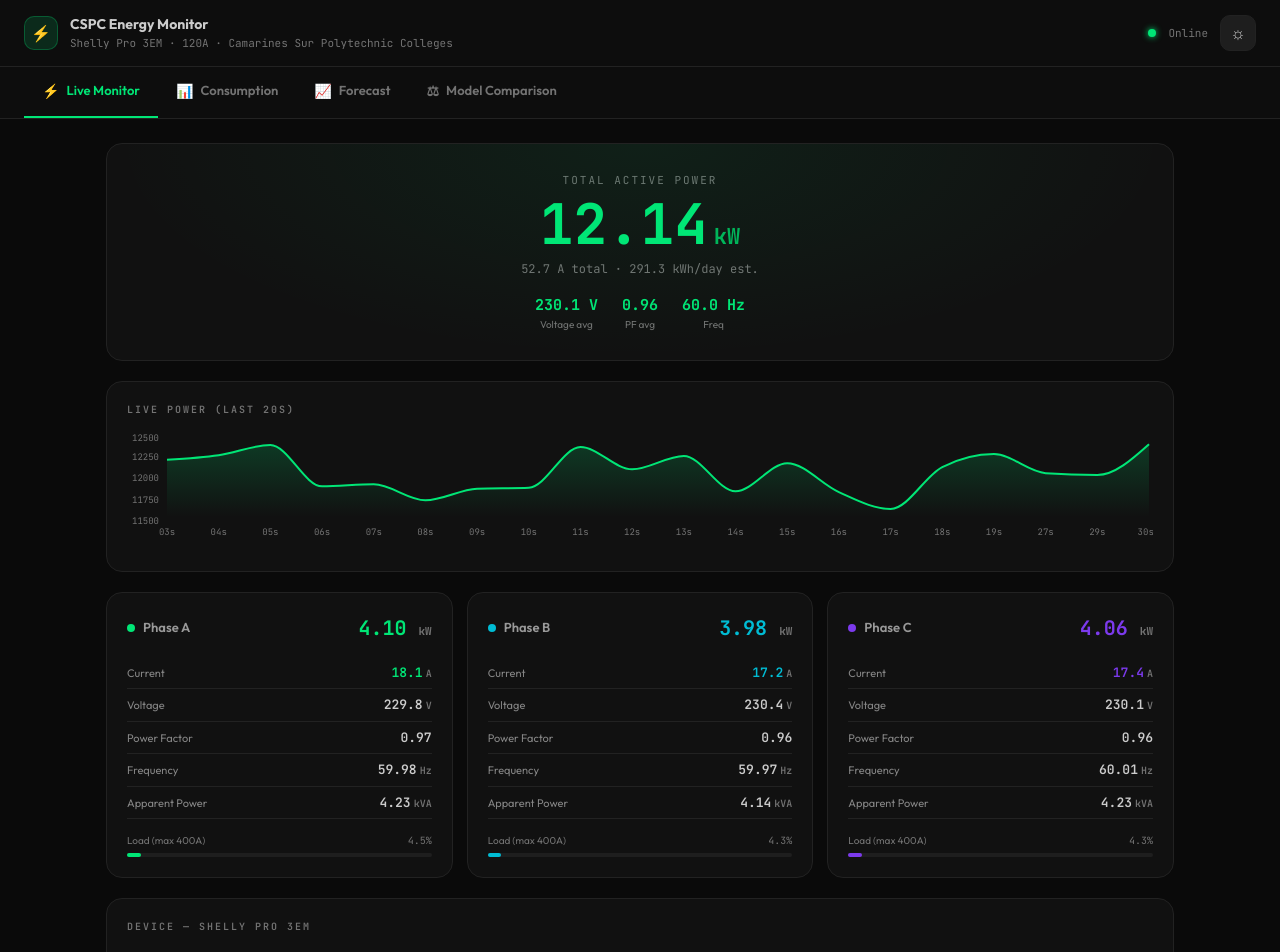
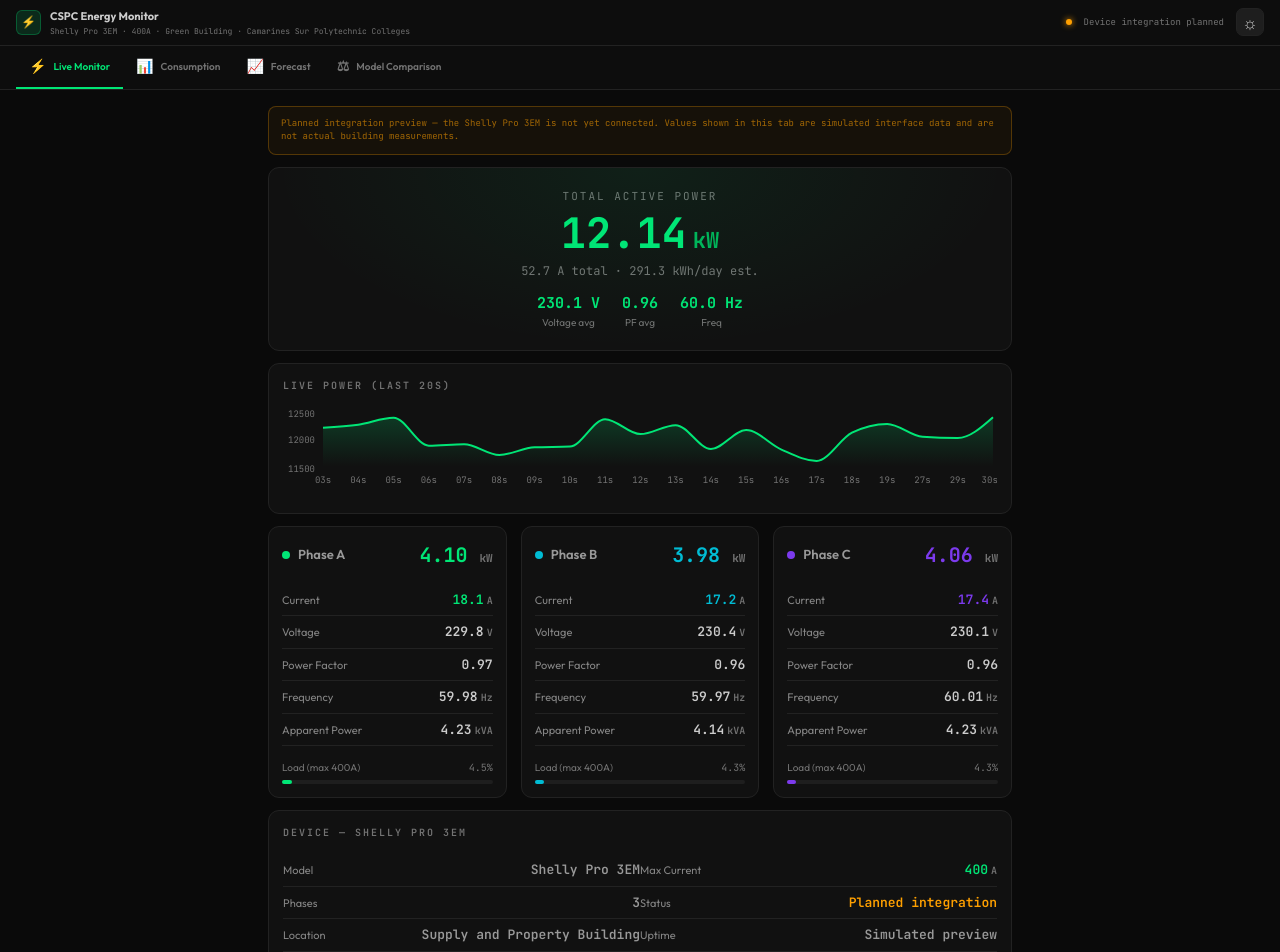
Before and after one commit to grvillamer/cspc-energy-monitor, a React (Vite) app: page / in a window 1280 px wide. Shown: the top 952 px of the page. Built offline with nearby package versions, Linux system fonts and the light colour scheme; the HTML template or start-up script is replaced by a standard one.

Commit message:
update code

```diff
--- a/src/App.tsx
+++ b/src/App.tsx
@@ -137,7 +137,7 @@ function StatRow({ label, value, unit, color = TEXT_PRIMARY }: { label: string;
 
 function Card({ children, style = {} }: { children: React.ReactNode; style?: React.CSSProperties }) {
   return (
-    <div style={{ background: CARD, border: `1px solid ${BORDER}`, borderRadius: 16, padding: 20, ...style }}>
+    <div style={{ background: CARD, border: `1px solid ${BORDER}`, borderRadius: 11, padding: 14, ...style }}>
       {children}
     </div>
   );
@@ -190,19 +190,19 @@ function LiveMonitorTab() {
   const totalA = phases.reduce((s, p) => s + p.current, 0);
 
   return (
-    <div style={{ display: "flex", flexDirection: "column", gap: 20 }}>
+    <div style={{ display: "flex", flexDirection: "column", gap: 12 }}>
 
       {/* Hero readout */}
-      <Card style={{ textAlign: "center", padding: "28px 20px", position: "relative", overflow: "hidden" }}>
+      <Card style={{ textAlign: "center", padding: "20px 14px", position: "relative", overflow: "hidden" }}>
         <div style={{ position: "absolute", inset: 0, background: `radial-gradient(ellipse at 50% 0%, ${G}12 0%, transparent 70%)`, pointerEvents: "none" }} />
         <p style={{ color: TEXT_FAINT, fontSize: 11, fontFamily: MONO, textTransform: "uppercase", letterSpacing: 2, marginBottom: 8 }}>Total Active Power</p>
-        <p style={{ color: G, fontSize: 56, fontWeight: 700, fontFamily: MONO, lineHeight: 1, marginBottom: 4 }}>
+        <p style={{ color: G, fontSize: 42, fontWeight: 700, fontFamily: MONO, lineHeight: 1, marginBottom: 4 }}>
           {(total / 1000).toFixed(2)}<span style={{ fontSize: 22, color: G2, marginLeft: 6 }}>kW</span>
         </p>
         <p style={{ color: TEXT_FAINT, fontSize: 12, fontFamily: MONO, marginTop: 8 }}>
           {totalA.toFixed(1)} A total · {((total / 1000) * 24).toFixed(1)} kWh/day est.
         </p>
-        <div style={{ display: "flex", justifyContent: "center", gap: 24, marginTop: 16 }}>
+        <div style={{ display: "flex", justifyContent: "center", gap: 22, marginTop: 12 }}>
           {[{ label: "Voltage avg", val: (phases.reduce((s,p)=>s+p.voltage,0)/3).toFixed(1)+" V" },
             { label: "PF avg", val: (phases.reduce((s,p)=>s+p.pf,0)/3).toFixed(2) },
             { label: "Freq", val: "60.0 Hz" },
@@ -218,7 +218,7 @@ function LiveMonitorTab() {
       {/* Live chart */}
       <Card>
         <SectionTitle>Live Power (last 20s)</SectionTitle>
-        <ResponsiveContainer width="100%" height={120}>
+        <ResponsiveContainer width="100%" height={92}>
           <AreaChart data={liveHistory} margin={{ top: 4, right: 4, bottom: 0, left: 0 }}>
             <defs>
               <linearGradient id="lgLive" x1="0" y1="0" x2="0" y2="1">
@@ -237,7 +237,7 @@ function LiveMonitorTab() {
       {/* Phase cards */}
       <div style={{ display: "grid", gridTemplateColumns: "repeat(auto-fit, minmax(220px, 1fr))", gap: 14 }}>
         {phases.map((p) => (
-          <Card key={p.id}>
+          <Card key={p.id} style={{ padding: 13 }}>
             <div style={{ display: "flex", alignItems: "center", justifyContent: "space-between", marginBottom: 14 }}>
               <div style={{ display: "flex", alignItems: "center", gap: 8 }}>
                 <div style={{ width: 8, height: 8, borderRadius: 4, background: p.color }} />
@@ -272,11 +272,11 @@ function LiveMonitorTab() {
             <SectionTitle>Device — Shelly Pro 3EM</SectionTitle>
             <div style={{ display: "grid", gridTemplateColumns: "1fr 1fr", gap: 0 }}>
               <StatRow label="Model" value="Shelly Pro 3EM" color={TEXT_SECONDARY} />
-          <StatRow label="Max Current" value="120" unit="A" color={G} />
+              <StatRow label="Max Current" value="400" unit="A" color={G} />
               <StatRow label="Phases" value="3" color={TEXT_SECONDARY} />
-          <StatRow label="Status" value="Online" color={G} />
-          <StatRow label="Location" value="CSPC Main" color={TEXT_SECONDARY} />
-          <StatRow label="Uptime" value="14d 7h 22m" color={TEXT_SECONDARY} />
+              <StatRow label="Status" value="Planned integration" color={AMBER} />
+              <StatRow label="Location" value="Supply and Property Building" color={TEXT_SECONDARY} />
+              <StatRow label="Uptime" value="Simulated preview" color={TEXT_SECONDARY} />
             </div>
           </Card>
     </div>
@@ -729,28 +729,28 @@ export default function App() {
       {/* Header */}
       <header className="topbar" style={{
         background: HEADER_BG, borderBottom: `1px solid ${BORDER}`,
-        padding: "14px 24px", display: "flex", alignItems: "center", justifyContent: "space-between",
+        padding: "8px 16px", display: "flex", alignItems: "center", justifyContent: "space-between",
         position: "sticky", top: 0, zIndex: 50,
       }}>
-        <div className="brand" style={{ display: "flex", alignItems: "center", gap: 12 }}>
-          <div style={{ width: 34, height: 34, borderRadius: 10, background: `${G}22`, border: `1px solid ${G}44`, display: "flex", alignItems: "center", justifyContent: "center", fontSize: 16 }}>
+        <div className="brand" style={{ display: "flex", alignItems: "center", gap: 9 }}>
+          <div style={{ width: 25, height: 25, borderRadius: 6, background: `${G}22`, border: `1px solid ${G}44`, display: "flex", alignItems: "center", justifyContent: "center", fontSize: 12 }}>
             ⚡
           </div>
           <div>
-            <p style={{ color: TEXT_PRIMARY, fontWeight: 700, fontSize: 14, fontFamily: SANS }}>CSPC Energy Monitor</p>
-            <p style={{ color: TEXT_FAINT, fontSize: 11, fontFamily: MONO }}>Shelly Pro 3EM · 120A · Camarines Sur Polytechnic Colleges</p>
+            <p style={{ color: TEXT_PRIMARY, fontWeight: 700, fontSize: 11, fontFamily: SANS }}>CSPC Energy Monitor</p>
+            <p style={{ color: TEXT_FAINT, fontSize: 8, fontFamily: MONO }}>Shelly Pro 3EM · 400A · Green Building · Camarines Sur Polytechnic Colleges</p>
           </div>
         </div>
         <div className="header-status" style={{ display: "flex", alignItems: "center", gap: 12 }}>
-          <div style={{ width: 8, height: 8, borderRadius: 4, background: G, boxShadow: `0 0 6px ${G}` }} />
-          <span style={{ color: TEXT_FAINT, fontFamily: MONO, fontSize: 11 }}>Online</span>
+          <div style={{ width: 6, height: 6, borderRadius: 4, background: AMBER, boxShadow: `0 0 6px ${AMBER}` }} />
+          <span style={{ color: TEXT_FAINT, fontFamily: MONO, fontSize: 9 }}>Device integration planned</span>
           <button
             type="button"
             onClick={() => setTheme((current) => current === "dark" ? "light" : "dark")}
             aria-label={`Switch to ${theme === "dark" ? "light" : "dark"} mode`}
             title={`Switch to ${theme === "dark" ? "light" : "dark"} mode`}
             style={{
-              width: 36, height: 36, borderRadius: 10, border: `1px solid ${BORDER}`,
+              width: 28, height: 28, borderRadius: 7, border: `1px solid ${BORDER}`,
               background: TRACK_BG, color: TEXT_PRIMARY, cursor: "pointer", fontSize: 17,
               display: "flex", alignItems: "center", justifyContent: "center",
             }}
@@ -761,7 +761,7 @@ export default function App() {
       </header>
 
       {/* Tab bar */}
-      <nav className="tabbar" style={{ background: HEADER_BG, borderBottom: `1px solid ${BORDER}`, padding: "0 24px", display: "flex", gap: 0, position: "sticky", top: 62, zIndex: 40, overflowX: "auto" }}>
+      <nav className="tabbar" style={{ background: HEADER_BG, borderBottom: `1px solid ${BORDER}`, padding: "0 16px", display: "flex", gap: 0, position: "sticky", top: 43, zIndex: 40, overflowX: "auto" }}>
         {(["Live Monitor","Consumption","Forecast","Model Comparison"] as Tab[]).map((t) => (
           <button
             key={t}
@@ -769,7 +769,7 @@ export default function App() {
             className="tab-button"
             style={{
               background: "none", border: "none", cursor: "pointer",
-              padding: "14px 18px", fontFamily: SANS, fontSize: 13, fontWeight: 600,
+              padding: "10px 13px", fontFamily: SANS, fontSize: 10, fontWeight: 600,
               color: tab === t ? G : TEXT_FAINT,
               borderBottom: tab === t ? `2px solid ${G}` : "2px solid transparent",
               display: "flex", alignItems: "center", gap: 7,
@@ -783,7 +783,12 @@ export default function App() {
       </nav>
 
       {/* Content */}
-      <main className="content-shell" style={{ maxWidth: 1100, margin: "0 auto", padding: "24px 16px" }}>
+      <main className="content-shell" style={{ maxWidth: 768, margin: "0 auto", padding: "16px 12px" }}>
+        <div style={{ border: `1px solid ${AMBER}44`, background: `${AMBER}0d`, borderRadius: 8, padding: "10px 12px", marginBottom: 12 }}>
+          <p style={{ color: `${AMBER}99`, fontFamily: MONO, fontSize: 9, lineHeight: 1.5, margin: 0 }}>
+            Planned integration preview — the Shelly Pro 3EM is not yet connected. Values shown in this tab are simulated interface data and are not actual building measurements.
+          </p>
+        </div>
         {tab === "Live Monitor"     && <LiveMonitorTab />}
         {tab === "Consumption"      && <ConsumptionTab />}
         {tab === "Forecast"         && <ForecastTab />}
--- a/src/index.css
+++ b/src/index.css
@@ -23,6 +23,7 @@ html, body, #root {
   --text-faint: #737373;
   --text-disabled: #666666;
   --scrollbar-thumb: #2a2a2a;
+  --page-glow: rgba(0, 230, 118, 0.025);
 }
 
 .energy-app[data-theme="light"] {
@@ -40,6 +41,7 @@ html, body, #root {
   --text-faint: #64736a;
   --text-disabled: #718078;
   --scrollbar-thumb: #c3cec7;
+  --page-glow: rgba(0, 150, 76, 0.025);
 }
 
 * {
@@ -55,6 +57,7 @@ body {
 
 .energy-app {
   min-height: 100%;
+  background-image: radial-gradient(circle at 50% 0%, var(--page-glow), transparent 38%);
 }
 
 .topbar,
```
Lines whose indentation alone changed are shown as unchanged.
